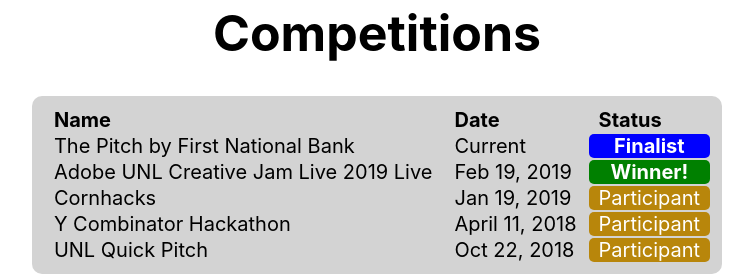
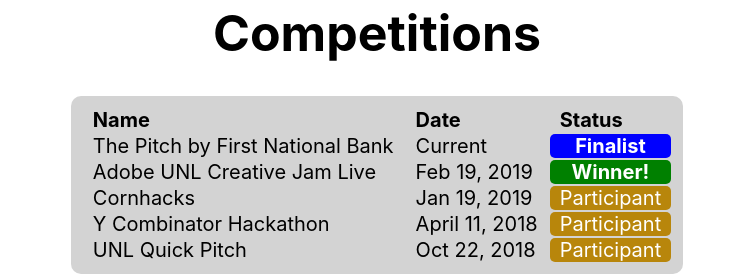
Before and after one commit to jacobpedd/Personal-Site, a plain HTML site: page index.html in a window 1280 px wide. Shown: the part 1756-2031 px from the top of the page, without its empty margins (263-1016 px from the left). Drawn offline with Linux system fonts and the light colour scheme; a web font is replaced by a local one.

Commit message:
Change creative jam name

```diff
--- a/index.html
+++ b/index.html
@@ -111,7 +111,7 @@
 				<td class="finalist">Finalist</td>
 			</tr>
 			<tr>
-				<td>Adobe UNL Creative Jam Live 2019 Live</td>
+				<td>Adobe UNL Creative Jam Live</td>
 				<td>Feb 19, 2019</td>
 				<td class="winner">Winner!</td>
 			</tr>
```
